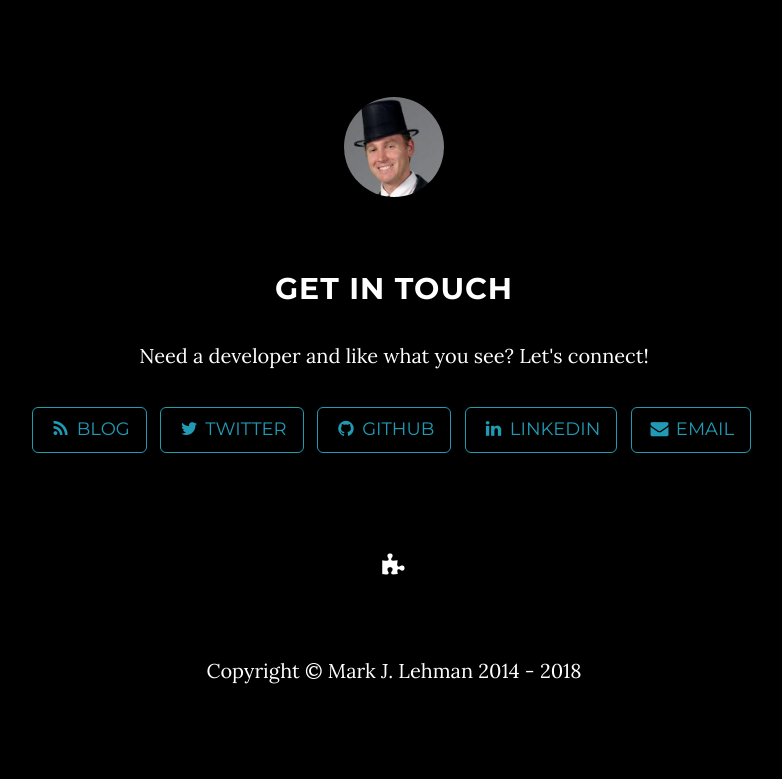
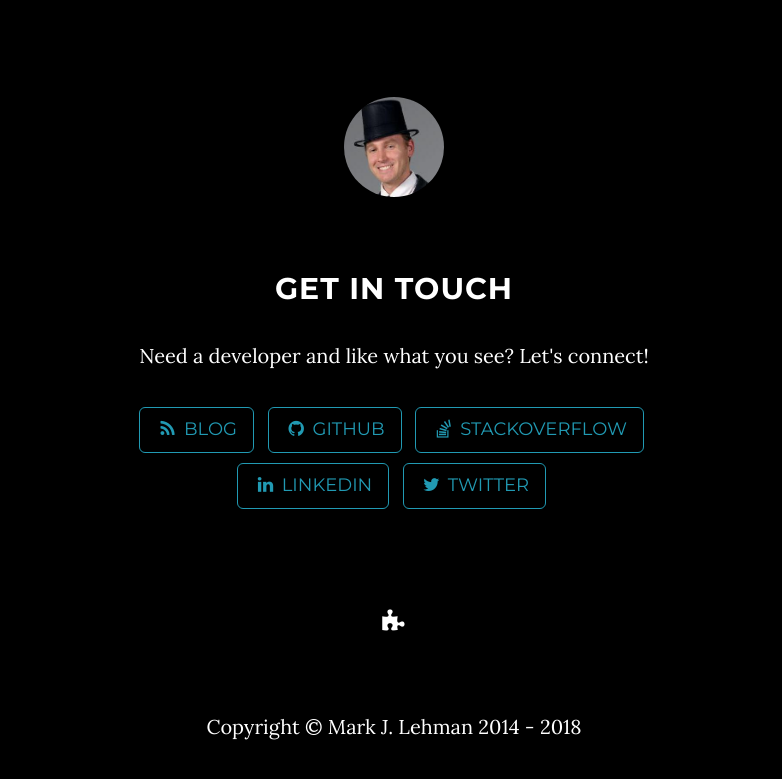
Before and after one commit to supremebeing7/supremebeing7.github.io, a plain HTML site: page index.html in a window 1280 px wide. Shown: the part 2380-3159 px from the top of the page, without its empty margins (246-1028 px from the left). Before the commit the page ends 3117 px from the top, so only its background shows below. Drawn offline with Linux system fonts and the light colour scheme; some packages are replaced by stand-ins of ours.

Commit message:
Update social buttons

```diff
--- a/index.html
+++ b/index.html
@@ -147,17 +147,19 @@
             </a>
           </li>
           <li>
-            <a href="https://twitter.com/markjlehman" class="btn btn-default btn-lg">
-              <i class="fa fa-twitter fa-fw"></i>
-              <span class="network-name">Twitter</span>
-            </a>
-          </li>
-          <li>
             <a href="https://github.com/supremebeing7" class="btn btn-default btn-lg">
               <i class="fa fa-github fa-fw"></i>
               <span class="network-name">Github</span>
             </a>
           </li>
+          <li>
+            <a href="https://stackoverflow.com/users/3477163/supremebeing7" class="btn btn-default btn-lg">
+              <i class="fa fa-stack-overflow fa-fw"></i>
+              <span class="network-name">StackOverflow</span>
+            </a>
+          </li>
+        </ul>
+        <ul class="list-inline banner-social-buttons">
           <li>
             <a href="https://www.linkedin.com/in/markjlehman" class="btn btn-default btn-lg">
               <i class="fa fa-linkedin fa-fw"></i>
@@ -165,9 +167,9 @@
             </a>
           </li>
           <li>
-            <a href="mailto:markopolo@gmail.com" class="btn btn-default btn-lg">
-              <i class="fa fa-envelope fa-fw"></i>
-              <span class="network-name">Email</span>
+            <a href="https://twitter.com/markjlehman" class="btn btn-default btn-lg">
+              <i class="fa fa-twitter fa-fw"></i>
+              <span class="network-name">Twitter</span>
             </a>
           </li>
         </ul>
```
